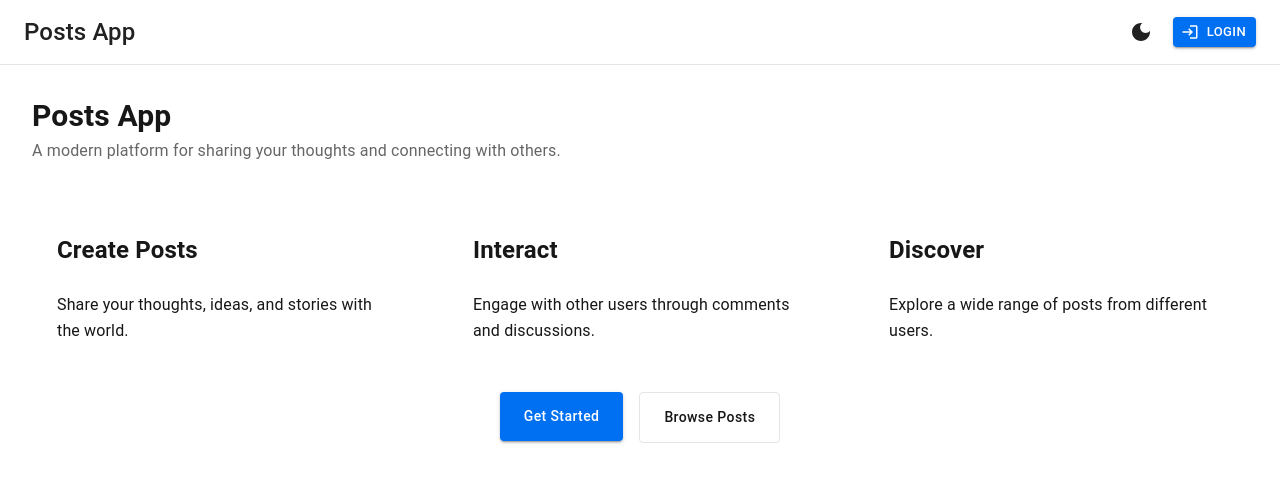
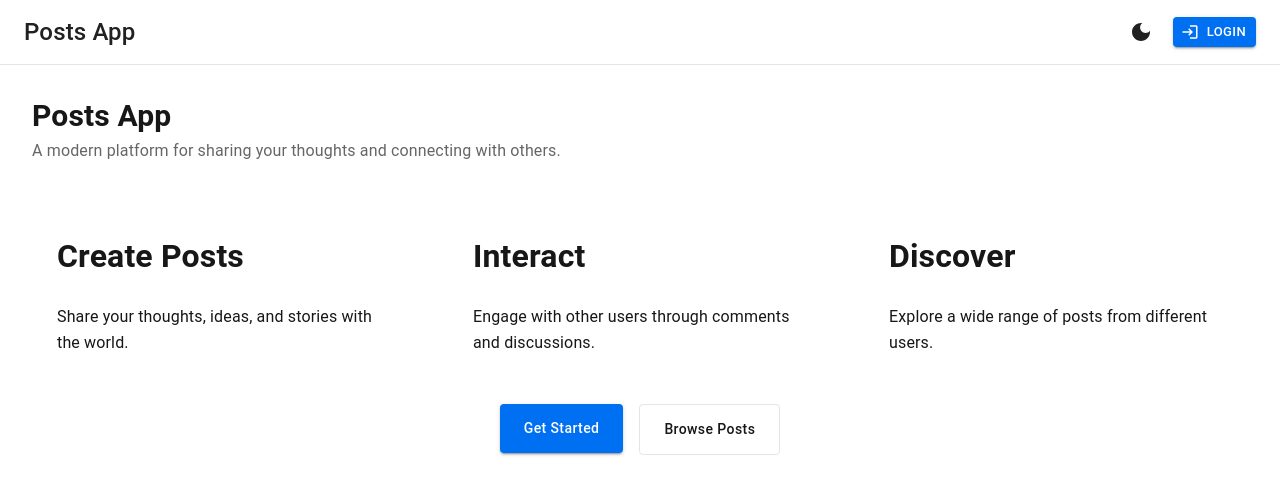
Before and after one commit to ismailonuraygan/posts-app, a Next.js app: page / in a window 1280 px wide. Shown: the top 494 px of the page. Built offline with nearby package versions, Linux system fonts and the light colour scheme.

Commit message:
fix: header elements order for a11y

```diff
--- a/src/app/components/FeatureCard/index.tsx
+++ b/src/app/components/FeatureCard/index.tsx
@@ -4,7 +4,7 @@ import { FeatureCardProps } from './types'
 export default function FeatureCard({title, supportingText }: FeatureCardProps) {
 	return (
 		<div className={styles.feature}>
-			<h3>{ title }</h3>
+			<h1>{ title }</h1>
 
 			<p>{ supportingText }</p>
 		</div>
```
